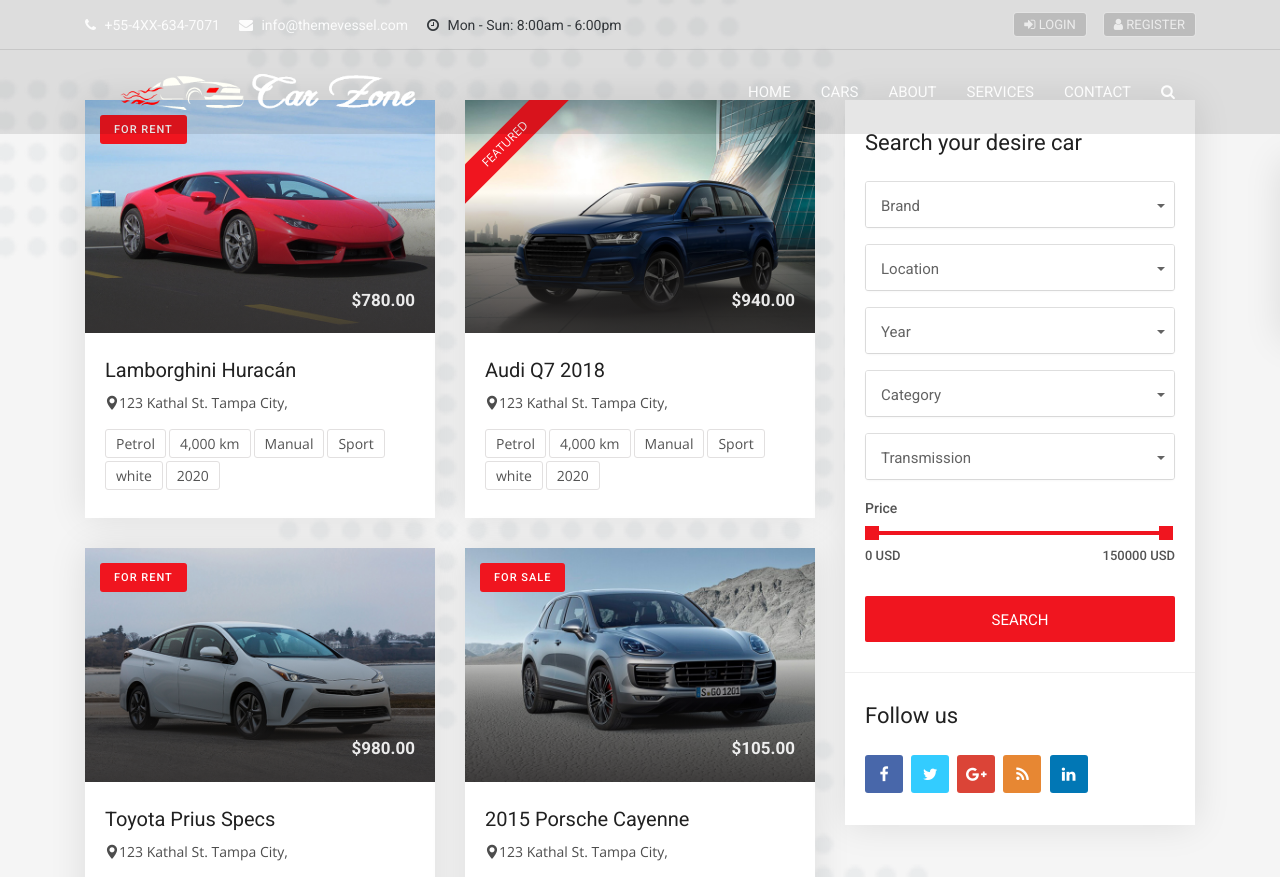
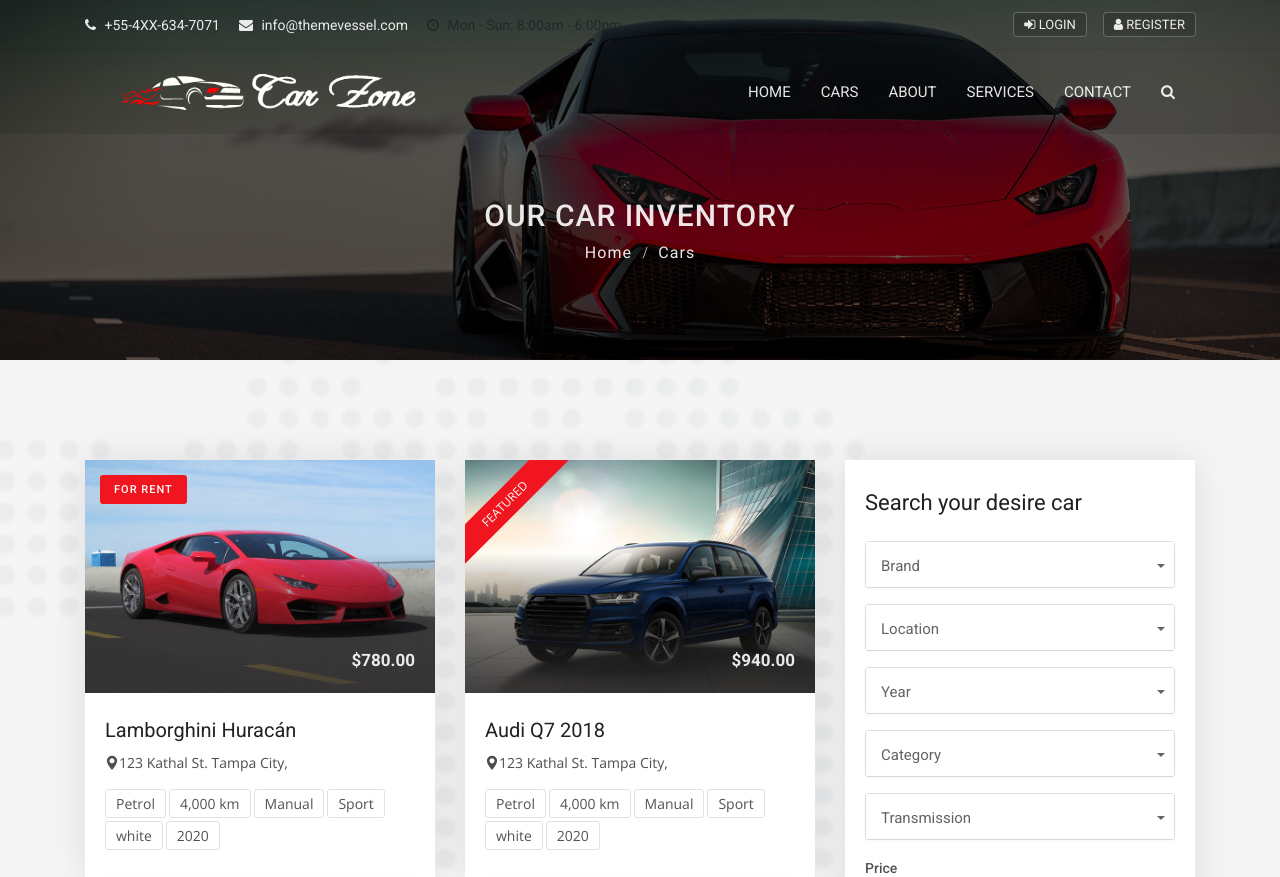
Before and after one commit to aliyev50/carzone-app, a Django app: template carzonee/main_app/templates/cars.html in a window 1280 px wide. Shown: the top 877 px of the page. Run offline with Django 5.2, Linux system fonts and the light colour scheme; the template is opened without the code that fills it, so the values that code supplies are empty; some libraries are stand-ins or nearby versions.

Commit message:
finish cras page

```diff
--- a/carzonee/main_app/models.py
+++ b/carzonee/main_app/models.py
@@ -1,4 +1,5 @@
 from django.db import models
+from django.contrib.auth.models import User
 
 # Create your models here.
 class Team(models.Model):
--- a/carzonee/main_app/templates/cars.html
+++ b/carzonee/main_app/templates/cars.html
@@ -3,6 +3,22 @@
 {% block content %}
 
 
+
+
+
+<!-- Sub banner start -->
+<div class="sub-banner overview-bgi">
+    <div class="container breadcrumb-area">
+        <div class="breadcrumb-areas">
+            <h1>Our Car Inventory</h1>
+            <ul class="breadcrumbs">
+                <li><a href="{% url 'home' %}">Home</a></li>
+                <li class="active">Cars</li>
+            </ul>
+        </div>
+    </div>
+</div>
+<!-- Sub Banner end -->
 
 <!-- Featured car start -->
 <div class="featured-car content-area">
@@ -559,6 +575,4 @@
 </div>
 <!-- Featured car end -->
 
-
-
 {% endblock %}
--- a/carzonee/main_app/templates/includes/navbar.html
+++ b/carzonee/main_app/templates/includes/navbar.html
@@ -18,7 +18,7 @@
                         </a>
                     </li>
                     <li class="nav-item">
-                        <a class="nav-link" href="cars.html">
+                        <a class="nav-link" href="{% url 'cars' %}">
                             Cars
                         </a>
                     </li>
--- a/carzonee/main_app/urls.py
+++ b/carzonee/main_app/urls.py
@@ -7,5 +7,5 @@ urlpatterns = [
     path('about', views.about, name='about'),
     path('services', views.services, name='services'),
     path('contact', views.contact, name='contact'),
-    path('cars', views.contact, name='cars')
+    path('cars', views.cars, name='cars'),
 ]
```
Also changed, not shown: carzonee/main_app/templates/login.html (added).
